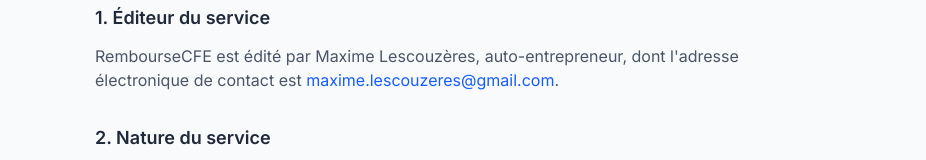
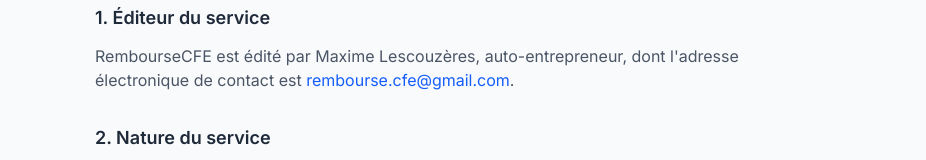
Before and after one commit to Maxime06000/rembourse-cfe, a Next.js app: page /cgv in a window 1280 px wide. Shown: the part 193-353 px from the top of the page, without its empty margins (177-1103 px from the left). Built offline with nearby package versions, Linux system fonts and the light colour scheme.

Commit message:
chore: remplacer tous les emails par rembourse.cfe@gmail.com

```diff
--- a/src/app/api/resend-documents/route.ts
+++ b/src/app/api/resend-documents/route.ts
@@ -98,7 +98,7 @@
   await resend.emails.send({
     from: process.env.RESEND_FROM_EMAIL ?? 'onboarding@resend.dev',
     to: destinataire,
-    replyTo: 'rembourse-cfe@gmail.com',
+    replyTo: 'rembourse.cfe@gmail.com',
     subject: `${prefixSujet}${subject}`,
     html,
     attachments,
--- a/src/app/api/webhook/route.ts
+++ b/src/app/api/webhook/route.ts
@@ -113,7 +113,7 @@
     await resend.emails.send({
       from: process.env.RESEND_FROM_EMAIL ?? 'onboarding@resend.dev',
       to: sim.email,
-      replyTo: 'rembourse-cfe@gmail.com',
+      replyTo: 'rembourse.cfe@gmail.com',
       subject,
       html,
       attachments,
--- a/src/app/cgv/page.tsx
+++ b/src/app/cgv/page.tsx
@@ -12,7 +12,7 @@
           <h2 className="text-lg font-semibold text-gray-800 mb-3">1. Éditeur du service</h2>
           <p className="text-gray-600">
             RembourseCFE est édité par Maxime Lescouzères, auto-entrepreneur, dont l&apos;adresse électronique de contact est{' '}
-            <a href="mailto:maxime.lescouzeres@gmail.com" className="text-blue-600">maxime.lescouzeres@gmail.com</a>.
+            <a href="mailto:rembourse.cfe@gmail.com" className="text-blue-600">rembourse.cfe@gmail.com</a>.
           </p>
         </section>
 
@@ -147,7 +147,7 @@
             pour la génération du dossier et la facturation. Elles sont stockées sur des serveurs sécurisés
             (Supabase, hébergement UE) et ne sont pas revendues à des tiers.
             Conformément au RGPD, l&apos;utilisateur dispose d&apos;un droit d&apos;accès, de rectification et de suppression
-            en contactant <a href="mailto:maxime.lescouzeres@gmail.com" className="text-blue-600">maxime.lescouzeres@gmail.com</a>.
+            en contactant <a href="mailto:rembourse.cfe@gmail.com" className="text-blue-600">rembourse.cfe@gmail.com</a>.
           </p>
         </section>
 
--- a/src/app/dashboard/page.tsx
+++ b/src/app/dashboard/page.tsx
@@ -77,9 +77,9 @@
       const res = await fetch('/api/resend-documents', {
         method: 'POST',
         headers: { 'Content-Type': 'application/json' },
-        body: JSON.stringify({ simulationId: sim.id, token: ADMIN_TOKEN, overrideEmail: 'maxime.lescouzeres@gmail.com' }),
+        body: JSON.stringify({ simulationId: sim.id, token: ADMIN_TOKEN, overrideEmail: 'rembourse.cfe@gmail.com' }),
       })
-      if (res.ok) alert(`Documents envoyés sur maxime.lescouzeres@gmail.com`)
+      if (res.ok) alert(`Documents envoyés sur rembourse.cfe@gmail.com`)
       else alert('Erreur lors de l\'envoi')
     } catch {
       alert('Erreur réseau')
--- a/src/app/layout.tsx
+++ b/src/app/layout.tsx
@@ -27,7 +27,7 @@
             <div className="flex gap-4 pt-2">
               <a href="/cgv" className="hover:text-gray-600 underline">CGV</a>
               <a href="/mentions-legales" className="hover:text-gray-600 underline">Mentions légales</a>
-              <a href="mailto:maxime.lescouzeres@gmail.com" className="hover:text-gray-600 underline">Contact</a>
+              <a href="mailto:rembourse.cfe@gmail.com" className="hover:text-gray-600 underline">Contact</a>
             </div>
             <p className="pt-1">© {new Date().getFullYear()} RembourseCFE</p>
           </div>
--- a/src/app/mentions-legales/page.tsx
+++ b/src/app/mentions-legales/page.tsx
@@ -10,7 +10,7 @@
           <div className="text-gray-600 space-y-1">
             <p><strong>RembourseCFE</strong></p>
             <p>Maxime Lescouzères, auto-entrepreneur</p>
-            <p>Email : <a href="mailto:maxime.lescouzeres@gmail.com" className="text-blue-600">maxime.lescouzeres@gmail.com</a></p>
+            <p>Email : <a href="mailto:rembourse.cfe@gmail.com" className="text-blue-600">rembourse.cfe@gmail.com</a></p>
           </div>
         </section>
 
@@ -45,7 +45,7 @@
               <strong>Vos droits :</strong> conformément au RGPD et à la loi Informatique et Libertés,
               vous disposez d&apos;un droit d&apos;accès, de rectification, d&apos;effacement et de portabilité de vos données,
               ainsi que d&apos;un droit d&apos;opposition au traitement. Pour exercer ces droits :
-              <a href="mailto:maxime.lescouzeres@gmail.com" className="text-blue-600 ml-1">maxime.lescouzeres@gmail.com</a>
+              <a href="mailto:rembourse.cfe@gmail.com" className="text-blue-600 ml-1">rembourse.cfe@gmail.com</a>
             </p>
             <p>
               Vous pouvez également introduire une réclamation auprès de la CNIL :
--- a/src/lib/facture.ts
+++ b/src/lib/facture.ts
@@ -61,7 +61,7 @@
   y -= 16
   page.drawText('Service d\'assistance au dégrèvement CFE', { x: 40, y, size: 10, font, color: dark })
   y -= 14
-  page.drawText('rembourse-cfe@gmail.com', { x: 40, y, size: 10, font, color: blue })
+  page.drawText('rembourse.cfe@gmail.com', { x: 40, y, size: 10, font, color: blue })
   y -= 14
   page.drawText('rembourse-cfe-eight.vercel.app', { x: 40, y, size: 10, font, color: blue })
 
@@ -114,7 +114,7 @@
   page.drawText('Cette facture est émise suite au paiement confirmé de la commission RembourseCFE.', { x: 40, y, size: 8, font, color: gray })
 
   y -= 20
-  page.drawText('Contact : rembourse-cfe@gmail.com', { x: 40, y, size: 9, font, color: blue })
+  page.drawText('Contact : rembourse.cfe@gmail.com', { x: 40, y, size: 9, font, color: blue })
 
   const pdfBytes = await pdfDoc.save()
   return Buffer.from(pdfBytes)
--- a/src/lib/mail.ts
+++ b/src/lib/mail.ts
@@ -128,8 +128,8 @@
     <div style="background: #f0fdf4; border-left: 4px solid #22c55e; padding: 16px 20px; margin-bottom: 24px; border-radius: 0 8px 8px 0;">
       <p style="margin: 0 0 8px; font-weight: 700; font-size: 14px; color: #111;">Étape 5 — Tenez-nous informé 🎉</p>
       <p style="margin: 0 0 8px; font-size: 13px; color: #555;">Une fois que l'administration fiscale vous a répondu, nous serions ravis de connaître l'issue de votre demande !</p>
-      <p style="margin: 0 0 6px; font-size: 13px; color: #555;">✅ <strong>Dégrèvement obtenu ?</strong> Partagez la bonne nouvelle à <a href="mailto:rembourse-cfe@gmail.com" style="color: #1d4ed8;">rembourse-cfe@gmail.com</a> — c'est la meilleure récompense pour nous !</p>
-      <p style="margin: 0 0 8px; font-size: 13px; color: #555;">❌ <strong>Demande refusée ?</strong> Transmettez-nous la réponse du SIE à <a href="mailto:rembourse-cfe@gmail.com" style="color: #1d4ed8;">rembourse-cfe@gmail.com</a></p>
+      <p style="margin: 0 0 6px; font-size: 13px; color: #555;">✅ <strong>Dégrèvement obtenu ?</strong> Partagez la bonne nouvelle à <a href="mailto:rembourse.cfe@gmail.com" style="color: #1d4ed8;">rembourse.cfe@gmail.com</a> — c'est la meilleure récompense pour nous !</p>
+      <p style="margin: 0 0 8px; font-size: 13px; color: #555;">❌ <strong>Demande refusée ?</strong> Transmettez-nous la réponse du SIE à <a href="mailto:rembourse.cfe@gmail.com" style="color: #1d4ed8;">rembourse.cfe@gmail.com</a></p>
       <p style="margin: 0; font-size: 13px; color: #555;">Merci de votre confiance, et bonne chance pour votre démarche 🍀</p>
     </div>
 
@@ -138,7 +138,7 @@
     </div>
 
     <p style="margin: 0 0 8px; font-size: 12px; color: #374151;">
-      Une question ? Contactez-nous : <a href="mailto:rembourse-cfe@gmail.com" style="color: #1d4ed8;">rembourse-cfe@gmail.com</a>
+      Une question ? Contactez-nous : <a href="mailto:rembourse.cfe@gmail.com" style="color: #1d4ed8;">rembourse.cfe@gmail.com</a>
     </p>
     <p style="font-size: 11px; color: #9ca3af; border-top: 1px solid #e5e7eb; padding-top: 16px; margin: 0;">
       © ${new Date().getFullYear()} RembourseCFE — Service d'aide à la réclamation CFE pour LMNP
```
